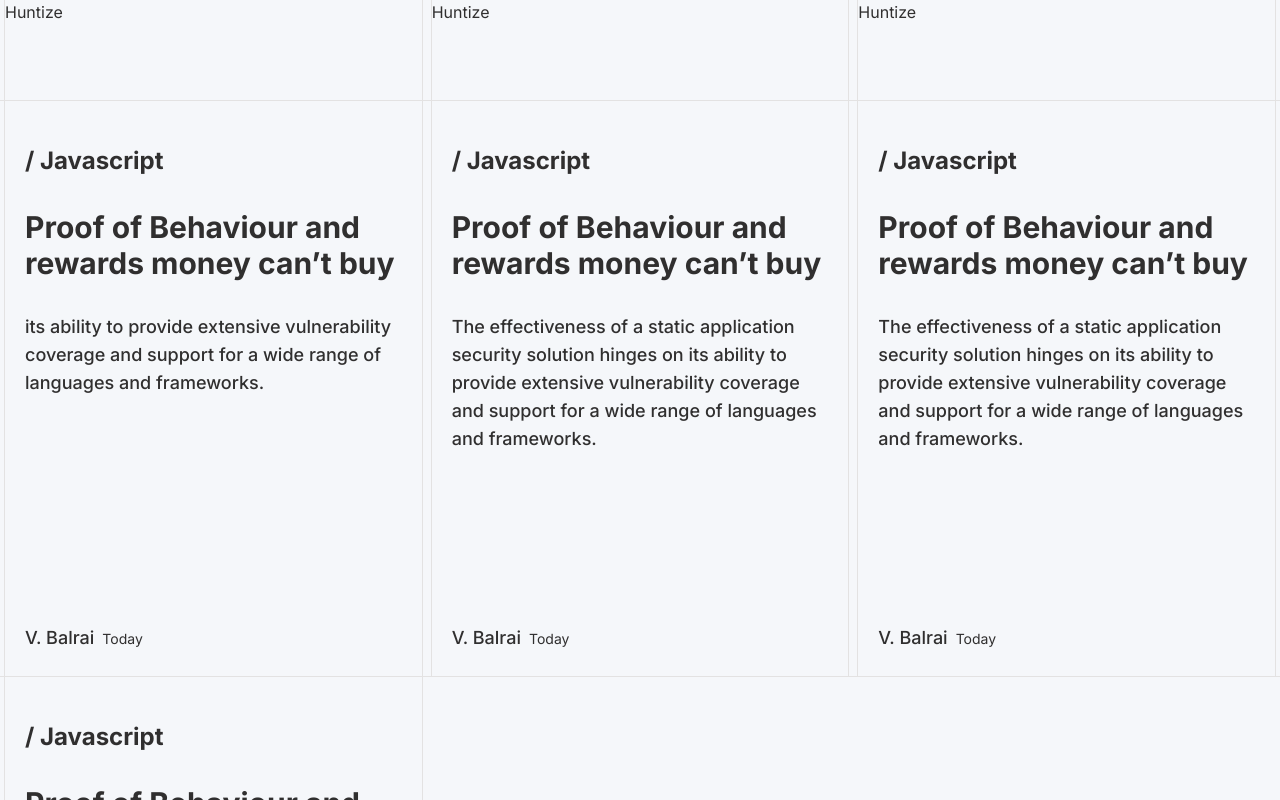
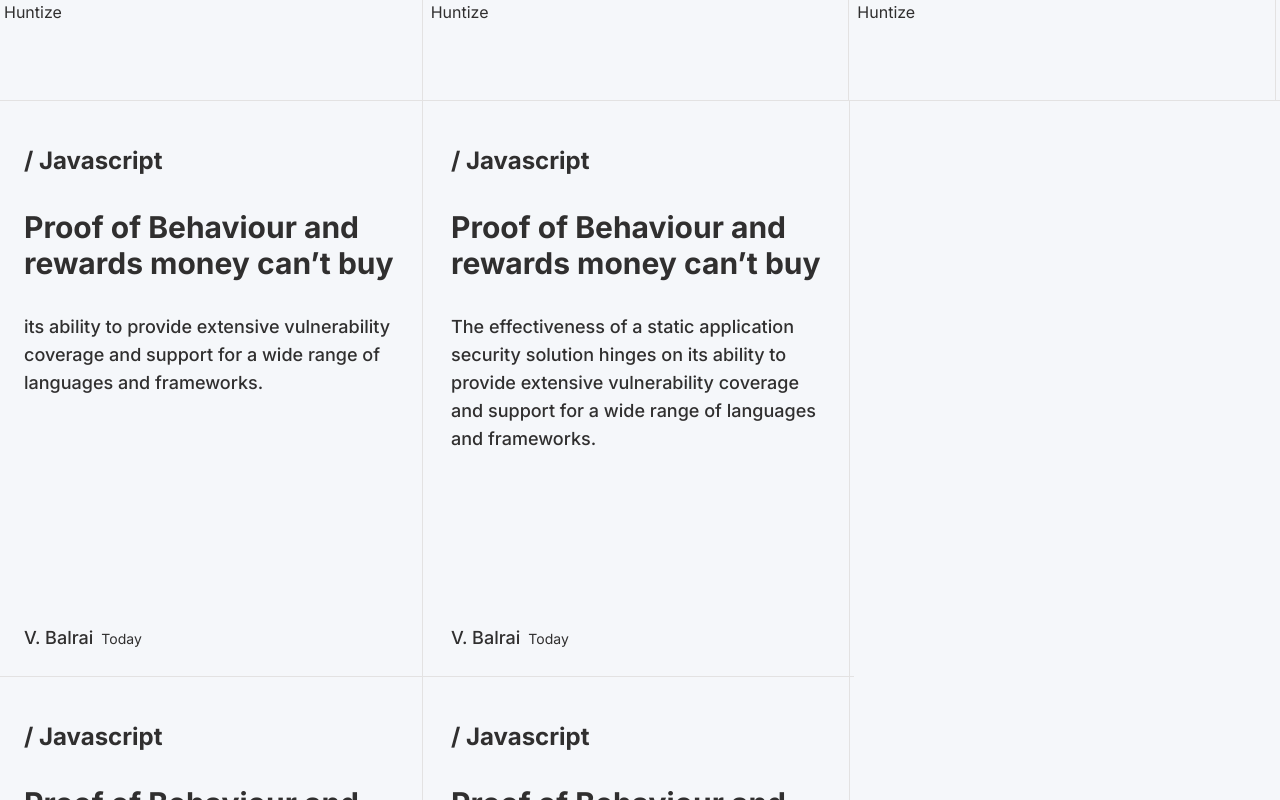
Before and after one commit to tashbalrai/huntize, a Next.js app: page / in a window 1280 px wide. Shown: the top 800 px of the page. Built offline with nearby package versions, Linux system fonts and the light colour scheme.

Commit message:
Dynamic calculation of box width to fill the entire clientWidth

```diff
--- /dev/null
+++ b/app/constants.ts
@@ -0,0 +1,3 @@
+export const BOX_MIN_WIDTH = 300; //px value
+export const BOX_STD_WIDTH = 425; //px value
+export const MOBILE_CUTOFF = 640; //px value
--- a/app/page.tsx
+++ b/app/page.tsx
@@ -36,6 +36,54 @@ const cards: ICard[] = [
         author: "V. Balrai",
         publishedAt: "Today",
     },
+    {
+        title: "Proof of Behaviour and rewards money can’t buy",
+        excerpt:
+            "The effectiveness of a static application security solution hinges on its ability to provide extensive vulnerability coverage and support for a wide range of languages and frameworks.",
+        category: "Javascript",
+        author: "V. Balrai",
+        publishedAt: "Today",
+    },
+    {
+        title: "Proof of Behaviour and rewards money can’t buy",
+        excerpt:
+            "The effectiveness of a static application security solution hinges on its ability to provide extensive vulnerability coverage and support for a wide range of languages and frameworks.",
+        category: "Javascript",
+        author: "V. Balrai",
+        publishedAt: "Today",
+    },
+    {
+        title: "Proof of Behaviour and rewards money can’t buy",
+        excerpt:
+            "The effectiveness of a static application security solution hinges on its ability to provide extensive vulnerability coverage and support for a wide range of languages and frameworks.",
+        category: "Javascript",
+        author: "V. Balrai",
+        publishedAt: "Today",
+    },
+    {
+        title: "Proof of Behaviour and rewards money can’t buy",
+        excerpt:
+            "The effectiveness of a static application security solution hinges on its ability to provide extensive vulnerability coverage and support for a wide range of languages and frameworks.",
+        category: "Javascript",
+        author: "V. Balrai",
+        publishedAt: "Today",
+    },
+    {
+        title: "Proof of Behaviour and rewards money can’t buy",
+        excerpt:
+            "The effectiveness of a static application security solution hinges on its ability to provide extensive vulnerability coverage and support for a wide range of languages and frameworks.",
+        category: "Javascript",
+        author: "V. Balrai",
+        publishedAt: "Today",
+    },
+    {
+        title: "Proof of Behaviour and rewards money can’t buy",
+        excerpt:
+            "The effectiveness of a static application security solution hinges on its ability to provide extensive vulnerability coverage and support for a wide range of languages and frameworks.",
+        category: "Javascript",
+        author: "V. Balrai",
+        publishedAt: "Today",
+    },
 ];
 
 export default async function Home() {
--- a/components/blog/card/CardList.tsx
+++ b/components/blog/card/CardList.tsx
@@ -1,10 +1,11 @@
 import { ICardList } from "@/types/blog";
 import Card from "./Card";
 import Grid from "@/components/ui/Grid";
+import { Flex } from "@/components/ui";
 
 const CardList = ({ cards }: ICardList) => {
     return (
-        <Grid>
+        <Flex>
             {cards.map((card) => {
                 return (
                     <Card
@@ -17,7 +18,7 @@ const CardList = ({ cards }: ICardList) => {
                     />
                 );
             })}
-        </Grid>
+        </Flex>
     );
 };
 
--- a/components/header/Header.tsx
+++ b/components/header/Header.tsx
@@ -1,11 +1,11 @@
 "use client";
 
-import { Box, Grid } from "@components/ui";
+import { Box, Flex, Grid } from "@components/ui";
 
 export default function Header() {
     return (
         <header>
-            <Grid>
+            <Flex>
                 <Box height="h-hb">Huntize</Box>
                 <Box height="h-hb" boxClass="max-tablet:hidden">
                     Huntize
@@ -16,7 +16,7 @@ export default function Header() {
                 <Box height="h-hb" boxClass="max-desktop:hidden">
                     Huntize
                 </Box>
-            </Grid>
+            </Flex>
         </header>
     );
 }
--- a/components/root/Root.tsx
+++ b/components/root/Root.tsx
@@ -1,5 +1,5 @@
 "use client";
-import React from "react";
+import React, { useCallback, useEffect } from "react";
 import { Inter } from "next/font/google";
 import { useThemeContext } from "@/contexts/ThemeContext";
 
@@ -7,9 +7,29 @@ const inter = Inter({ subsets: ["latin"], variable: "--font-inter" });
 
 export default function Root({ children }: { children: React.ReactNode }) {
     const theme = useThemeContext();
+    useEffect(() => {
+        setWindowWidth();
+
+        window.addEventListener("resize", handleResizeEvent);
+        return () => {
+            window.removeEventListener("resize", handleResizeEvent);
+        };
+    });
+
+    const setWindowWidth = useCallback(() => {
+        const html = window.document.getElementsByTagName("html")[0];
+        theme?.setWindowWidth?.(html.clientWidth);
+    }, [theme]);
+
+    const handleResizeEvent = useCallback(
+        (e: Event) => {
+            setWindowWidth();
+        },
+        [setWindowWidth]
+    );
     return (
-        <body className={`${inter.variable} font-sans max-w-`}>
-            <main className="desktop:container mx-auto">{children}</main>
+        <body className={`${inter.variable} font-sans `}>
+            <main>{children}</main>
         </body>
     );
 }
--- a/components/ui/Box.tsx
+++ b/components/ui/Box.tsx
@@ -1,14 +1,40 @@
 "use client";
+import { BOX_MIN_WIDTH, BOX_STD_WIDTH, MOBILE_CUTOFF } from "@/app/constants";
 import { useThemeContext } from "@/contexts/ThemeContext";
 import { IBox } from "@/types/blog";
-import React from "react";
+import React, { useEffect, useRef } from "react";
 
 const Box = ({ children, height, boxClass }: IBox) => {
     const theme = useThemeContext();
+    const boxEl = useRef<HTMLDivElement>(null);
+
+    useEffect(() => {
+        if (boxEl.current) {
+            let width = BOX_STD_WIDTH;
+
+            boxEl.current.style.maxWidth = `${width / 16}rem`;
+
+            if (theme.windowWidth && theme.windowWidth > MOBILE_CUTOFF) {
+                width = Math.round(
+                    theme.windowWidth /
+                        Math.round(theme.windowWidth / BOX_STD_WIDTH)
+                );
+            } else if (theme.windowWidth) {
+                width = Math.round(
+                    theme.windowWidth /
+                        Math.round(theme.windowWidth / BOX_MIN_WIDTH)
+                );
+            }
+            if (width < BOX_MIN_WIDTH) {
+                width = theme.windowWidth || BOX_MIN_WIDTH;
+            }
+            boxEl.current.style.maxWidth = `${width / 16}rem`;
+        }
+    }, [theme.windowWidth]);
 
     return (
-        <div className={`border-b border-line ${boxClass}`}>
-            <div className={`${height} border-x border-line mx-1 `}>
+        <div ref={boxEl} className={`border-b border-line ${boxClass} grow `}>
+            <div className={`${height} border-r border-line mx-1`}>
                 {children}
             </div>
         </div>
--- /dev/null
+++ b/components/ui/Flex.tsx
@@ -0,0 +1,11 @@
+const Flex = ({
+    children,
+    className = "flex flex-row justify-start flex-wrap",
+}: {
+    children: React.ReactNode;
+    className?: string;
+}) => {
+    return <div className={className}>{children}</div>;
+};
+
+export { Flex as default, Flex };
--- a/components/ui/index.ts
+++ b/components/ui/index.ts
@@ -1,3 +1,4 @@
 export * from "@components/ui/Typography";
 export * from "@components/ui/Box";
 export * from "@components/ui/Grid";
+export * from "@components/ui/Flex";
--- a/contexts/ThemeContext.tsx
+++ b/contexts/ThemeContext.tsx
@@ -4,7 +4,6 @@ import ITheme, { IGridSize, IThemeColor } from "@/types/theme";
 
 const ThemeContext = createContext<ITheme>({
     theme: IThemeColor.White,
-    gridSize: IGridSize.One,
 });
 
 export const ThemeContextProvider = ({
@@ -13,11 +12,11 @@ export const ThemeContextProvider = ({
     children: React.ReactNode;
 }) => {
     const [theme, setTheme] = useState(IThemeColor.White);
-    const [gridSize, setGridSize] = useState(IGridSize.Four);
+    const [windowWidth, setWindowWidth] = useState(0);
 
     return (
         <ThemeContext.Provider
-            value={{ theme, setTheme, gridSize, setGridSize }}
+            value={{ theme, setTheme, windowWidth, setWindowWidth }}
         >
             {children}
         </ThemeContext.Provider>
--- a/tailwind.config.ts
+++ b/tailwind.config.ts
@@ -32,6 +32,10 @@ const config: Config = {
                 hb: "6.25rem",
                 ab: "35.938rem",
             },
+            spacing: {
+                box: "26.563rem",
+                sbox: "18.75rem",
+            },
         },
         fontFamily: {
             sans: ["var(--font-inter)"],
--- a/types/theme.ts
+++ b/types/theme.ts
@@ -16,8 +16,8 @@ export enum IGridSize {
 
 export default interface ITheme {
     theme: IThemeColor;
-    gridSize: IGridSize;
-    setGridSize?: (size: IGridSize) => void;
+    windowWidth?: number;
+    setWindowWidth?: (width: number) => void;
     setTheme?: (theme: IThemeColor) => void;
 }
 
```
